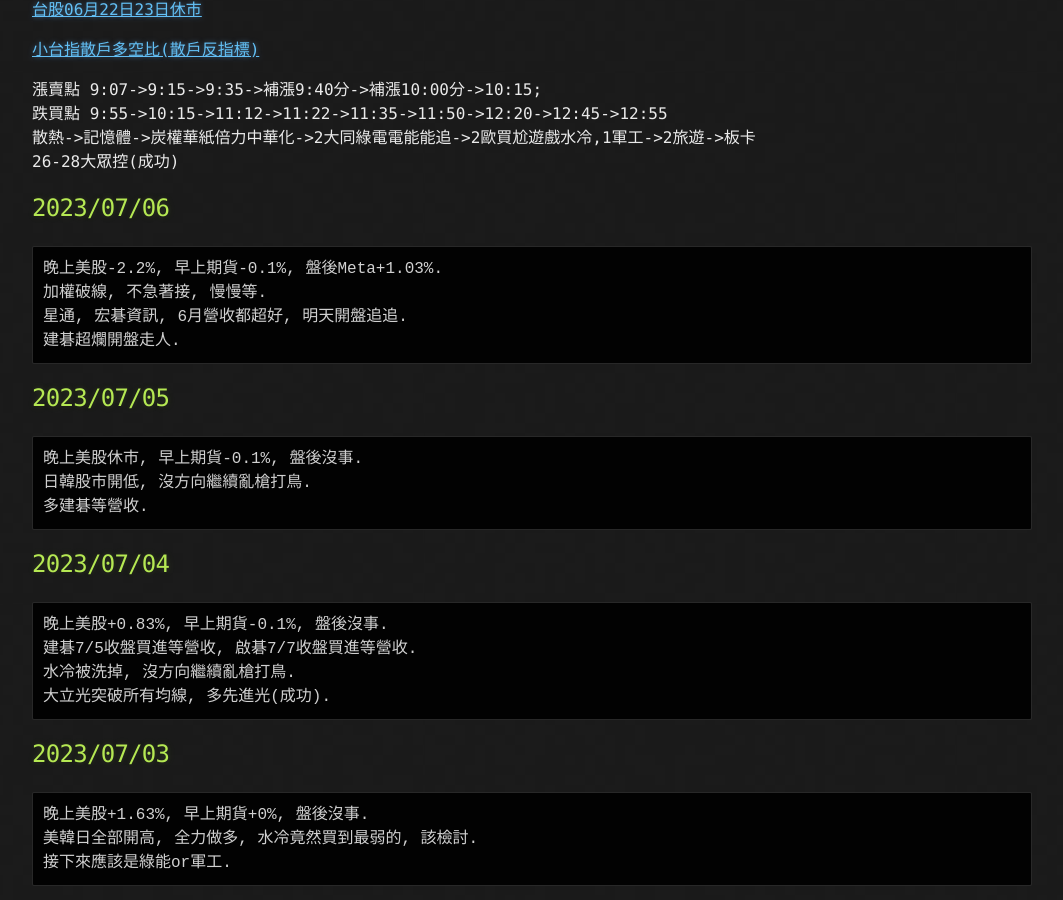
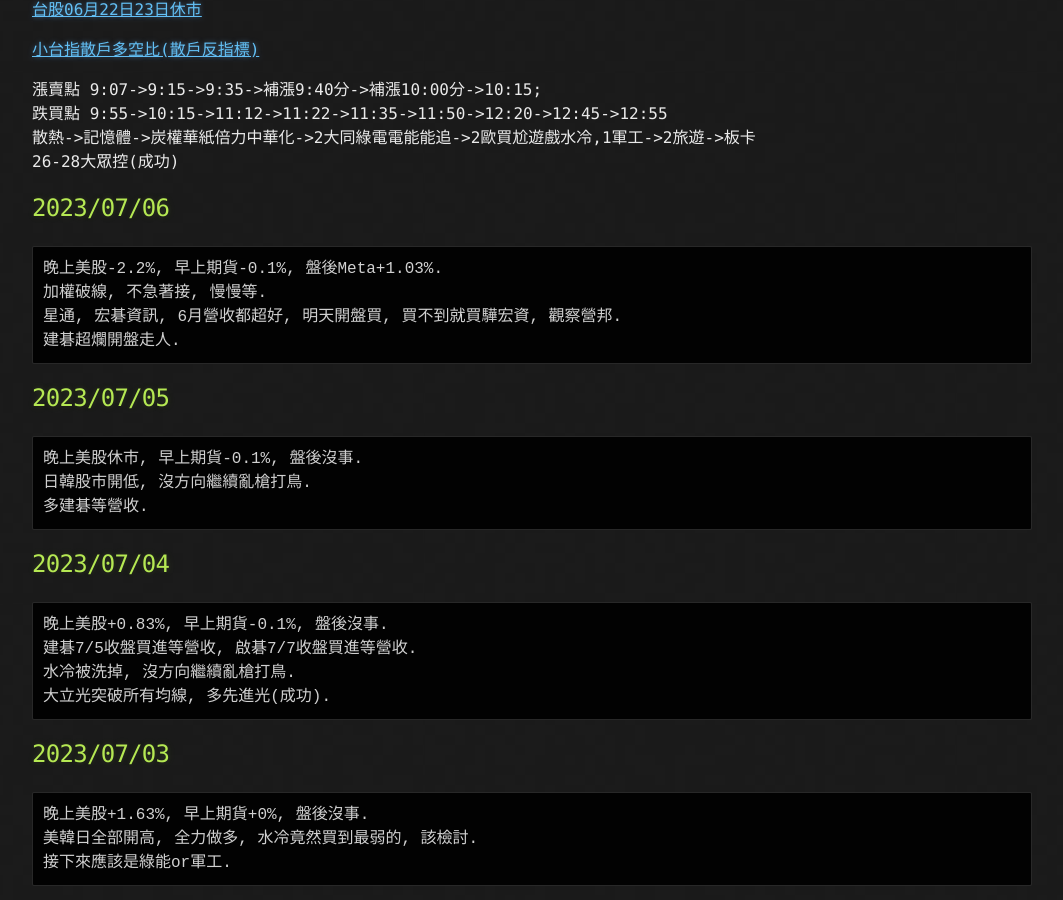
Before and after one commit to lepg5487/Stock_God, a Jekyll site: the page built from index.md, in a window 1280 px wide and 900 px high, scrolled down 460 px. Shown: the whole window, without its empty margins (108-1171 px from the left). Built offline with Jekyll 4.4.1, drawn with Linux system fonts in a browser that asks for light colours; our own code applies the rules of GitHub Pages for plain Markdown files.

Commit message:
Update index.md

````diff
--- a/index.md
+++ b/index.md
@@ -25,7 +25,7 @@
 ```
 晚上美股-2.2%, 早上期貨-0.1%, 盤後Meta+1.03%.
 加權破線, 不急著接, 慢慢等.
-星通, 宏碁資訊, 6月營收都超好, 明天開盤追追.
+星通, 宏碁資訊, 6月營收都超好, 明天開盤買, 買不到就買驊宏資, 觀察營邦.
 建碁超爛開盤走人.
 ```
 
````
